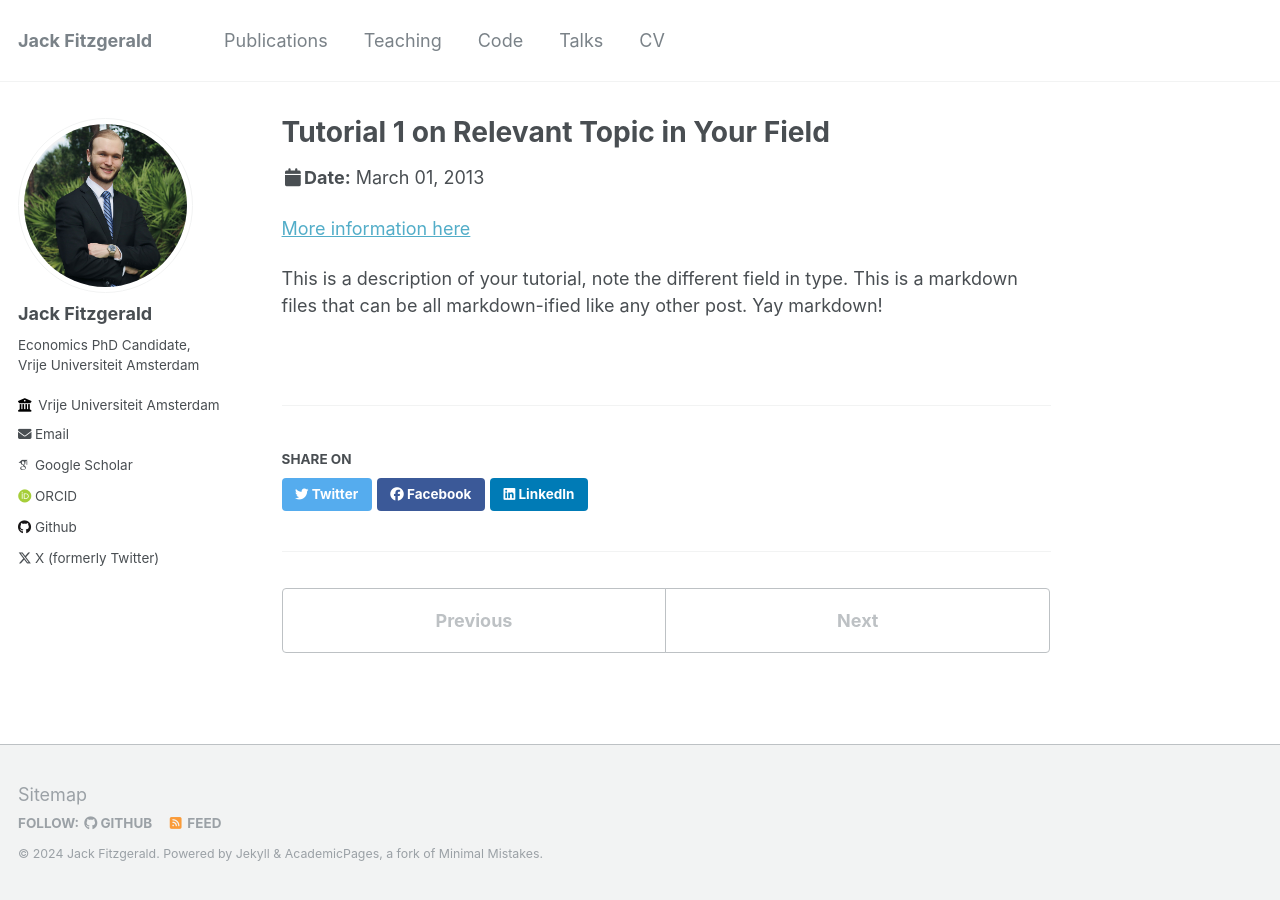
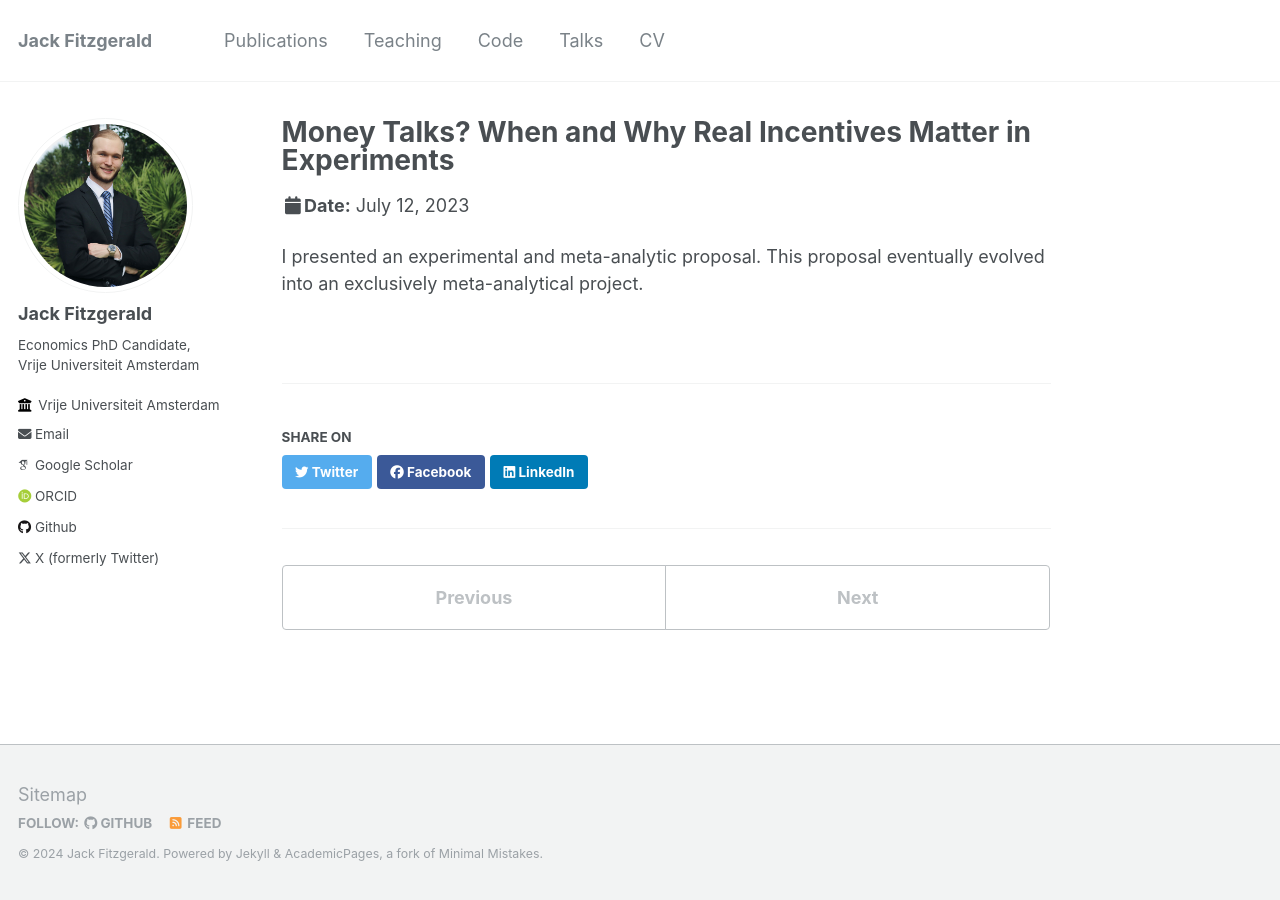
Before and after one commit to jack-fitzgerald/jack-fitzgerald.github.io, a Jekyll site: the page built from _talks/2013-03-01-tutorial-1.md, in a window 1280 px wide. Built offline with Jekyll 4.4.1, drawn with Linux system fonts in a browser that asks for light colours; some web fonts are replaced.

Commit message:
Update 2013-03-01-tutorial-1.md

```diff
--- a/_talks/2013-03-01-tutorial-1.md
+++ b/_talks/2013-03-01-tutorial-1.md
@@ -1,13 +1,11 @@
 ---
-title: "Tutorial 1 on Relevant Topic in Your Field"
+title: "Money Talks? When and Why Real Incentives Matter in Experiments"
 collection: talks
-type: "Tutorial"
-permalink: /talks/2013-03-01-tutorial-1
-venue: "UC-Berkeley Institute for Testing Science"
-date: 2013-03-01
-location: "Berkeley CA, USA"
+type: "Seminar"
+permalink: /talks/UvA
+venue: "University of Amsterdam"
+date: 2023-07-12
+location: "Amsterdam, The Netherlands"
 ---
 
-[More information here](http://exampleurl.com)
-
-This is a description of your tutorial, note the different field in type. This is a markdown files that can be all markdown-ified like any other post. Yay markdown!
+I presented an experimental and meta-analytic proposal. This proposal eventually evolved into an exclusively meta-analytical project.
```
